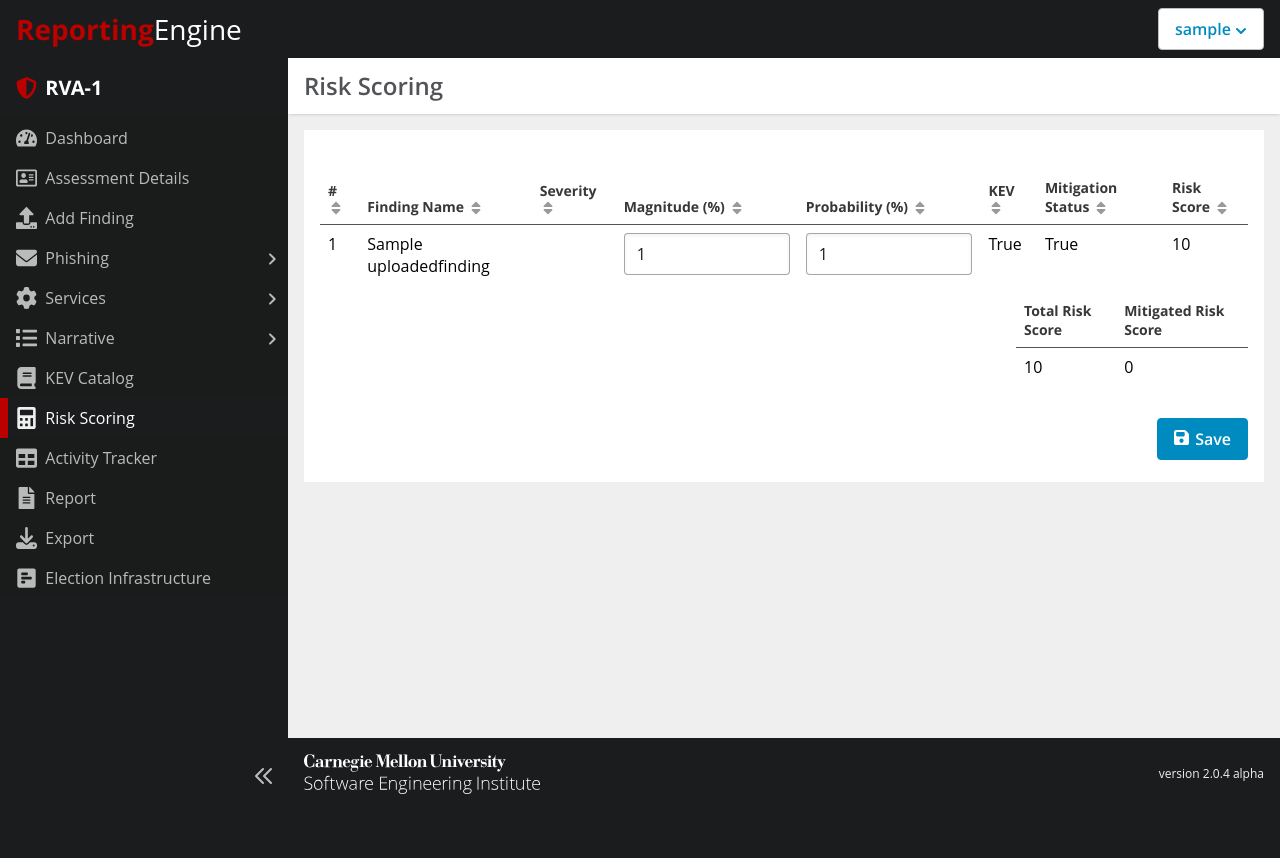
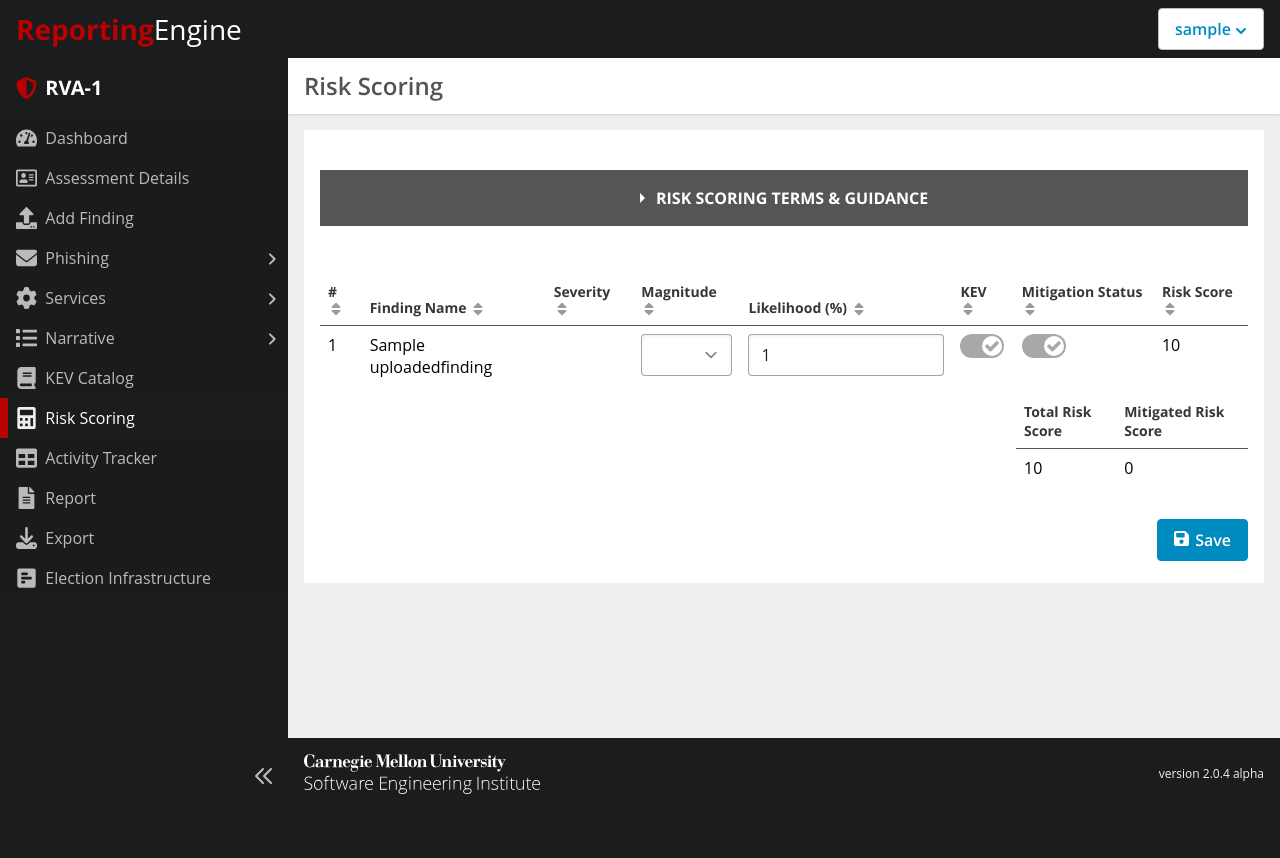
Before and after one commit to cisagov/assessment-reporting-engine, a Django app: page /ptportal/risk_score/ in a window 1280 px wide. Run offline with Django 3.2, Linux system fonts and the light colour scheme; a user stored in the database is signed in; tables that the repository leaves empty hold one stand-in row (values such as "Sample post"); parts of the project's set-up code (start-up, migrations or seed data) failed here and were passed over; some libraries are stand-ins or nearby versions; some web fonts are replaced.

Commit message:
Updates to risk scoring terminology and placeholders

```diff
--- a/ptportal/forms/findings.py
+++ b/ptportal/forms/findings.py
@@ -54,7 +54,7 @@ class UploadedFindingForm(BaseModelForm):
             'timetable',
             'KEV',
             'magnitude',
-            'probability',
+            'likelihood',
             'risk_score',
             'slug',
             'created_at',
@@ -99,6 +99,10 @@ class EditUploadedFindingForm(BaseModelForm):
 
     class Meta:
         model = UploadedFinding
+        exclude = (
+            'magnitude',
+            'likelihood',
+        )
         fields = '__all__'
         widgets = {
             'severity': forms.RadioSelect(
--- a/ptportal/management/commands/dbLoader.py
+++ b/ptportal/management/commands/dbLoader.py
@@ -257,6 +257,7 @@ class Command(BaseCommand):
                     resources=row.Resources.strip(),
                     references=row.References.strip(),
                     severity=row.Severity.strip(),
+                    default_likelihood=int(row.Likelihood),
                     NIST_800_53=row.NIST_Controls,
                     NIST_CSF=row.NIST_CSF,
                     CIS_CSC=row.CIS_Recommendations,
@@ -366,6 +367,7 @@ class Command(BaseCommand):
                     ),
                     gen_finding=row.General_Finding_Name.strip(),
                     severity=row.Severity,
+                    default_likelihood=int(row.Likelihood),
                     finding_type='specific',
                 )
             except Exception as e:
--- a/ptportal/templates/ptportal/risk_score.html
+++ b/ptportal/templates/ptportal/risk_score.html
@@ -15,22 +15,118 @@ DM22-1011
 {% extends 'ptportal/base.html' %}
 {% block active %}#riskScore{% endblock %}
 
+{% block style %}
+<style>
+	input[type='checkbox'] {
+		display: none;
+	}
+
+.lbl-toggle {
+	display: block;
+	font-weight: bold;
+	font-size: 1rem;
+	text-transform: uppercase;
+	text-align: center;
+	padding: 1rem;
+	color: #FFF;
+	background: #555;
+	cursor: pointer;
+	transition: all 0.25s ease-out;
+}
+
+.lbl-toggle:hover {
+	color: #DDD;
+}
+
+.lbl-toggle::before {
+	content: ' ';
+	display: inline-block;
+	border-top: 5px solid transparent;
+	border-bottom: 5px solid transparent;
+	border-left: 5px solid currentColor;
+	vertical-align: middle;
+	margin-right: .7rem;
+	transform: translateY(-2px);
+	transition: transform .2s ease-out;
+}
+
+.collapse-content .content {
+	background: #FFF;
+	color: #333;
+	border-bottom: 1px solid #555;
+	padding: .5rem 1rem;
+}
+
+.collapse-content {
+	max-height: 0px;
+	overflow: hidden;
+	transition: max-height .25s ease-in-out;
+}
+
+.toggle:checked + .lbl-toggle + .collapse-content {
+	max-height: 100vh;
+}
+
+.toggle:checked + .lbl-toggle::before {
+	transform: rotate(90deg) translateX(-3px);
+}
+
+.toggle:checked + .lbl-toggle {
+	border-bottom-right-radius: 0;
+	border-bottom-left-radius: 0;
+}
+
+</style>
+{% endblock %}
 
 {% block content %}
 {% csrf_token %}
 <sds-section>
+	<div class="collapse-section">
+		<input id="collapse" class="toggle" type="checkbox">
+		<label for="collapse" class="lbl-toggle">Risk Scoring Terms & Guidance</label>
+		<div class="collapse-content">
+			<div class="content">
+				<br>
+				<p><b>Severity: </b>The severity of a finding correlates to how easily a finding can be leveraged and how high the impact would be, if the finding were abused. This element can be set while creating/editing a finding and this page will be updated to reflect the severity.</p>
+				<br>
+				<p><b>Magnitude: </b>The magnitude of a finding is the number of occurrences of the finding within the target environment. Often, this refers to the number of affected systems. In cases where a group of domain objects is affected (e.g., 'Domain Users'), the magnitude should reflect the total number of affected objects (e.g., number of users in the 'Domain Users' group).</p>
+				<br>
+				<p><b>Likelihood: </b>The likelihood (1-100%) of a finding is based on how likely it is to be discovered and abused. A baseline value is provided as a placeholder for reference, but it is up to the assessment team to adjust the value, taking into consideration environmental factors. If a finding has one or more associated Known Exploited Vulnerabilities (KEVs), it will automatically be set to 100%. There should be no instances where the likelihood is 0%, as that implies it is not a finding.</p>
+				<br>
+				<p><b>KEV: </b>If a finding has one ore more KEVs mapped to it, it will be tagged as a KEV and the likelihood will automatically be set to 100%. This element can be set while creating/editing a finding by selecting relevant KEVs and this page will be updated to reflect the KEV status.</p>
+				<br>
+				<p><b>Mitigation Status: </b>If a finding was mitigated within the assessment timeframe, it will be deducted from the total risk score to calculate the mitigated risk score. This element can be set while creating/editing a finding and this page will be updated to reflect the mitigation status.</p>
+				<br>
+				<p><b>Risk Score: </b>The risk score of each finding is calculated based on the values associated with Severity, Magnitude, and Likelihood. This score can be used to track an organization's risk over time and compare risk across organizations and sectors.</p>
+				<br>
+			</div>
+		</div>
+	</div>
+
+	</p>
+	<br><br>
 	<sds-table class="table-prose mb-2" v-bind="scoreTableArgs">
 		<template #cell(id)="{item}"></template>
 		<template #cell(finding)="{item}"></template>
 		<template #cell(severity)="{item}"></template>
 		<template #cell(magnitude)="{item}">
-			<sds-input v-model="item.magnitude" placeholder="0-100" :maxlength="3"></sds-input>
+			<sds-select v-model="item.magnitude" :options="magnitude_options"/>
 		</template>
-		<template #cell(probability)="{item}">
-			<sds-input v-model="item.probability" placeholder="0-100" :maxlength="3"></sds-input>
+		<template #cell(likelihood)="{item}">
+			<div v-if="item.kev">
+				<sds-input v-model="item.likelihood" v-bind:placeholder="item.default_likelihood" :maxlength="3" v-on:keydown.prevent></sds-input>
+			</div>
+			<div v-else>
+				<sds-input v-model="item.likelihood" v-bind:placeholder="item.default_likelihood" :maxlength="3"></sds-input>
+			</div>
 		</template>
-		<template #cell(kev)="{item}"></template>
-		<template #cell(mitigation)="{item}"></template>
+		<template #cell(kev)="{item}">
+			<sds-toggle-switch v-model="item.kev" :disabled="Boolean(1)"/>
+		</template>
+		<template #cell(mitigation)="{item}">
+			<sds-toggle-switch v-model="item.mitigation" :disabled="Boolean(1)"/>
+		</template>
 		<template #cell(score)="{item}"></template>
 	</sds-table>
 
@@ -71,12 +167,12 @@ DM22-1011
 					},
 					{
 						key: "magnitude",
-						label: "Magnitude (%)",
+						label: "Magnitude",
 						sortable: true
 					},
 					{
-						key: "probability",
-						label: "Probability (%)",
+						key: "likelihood",
+						label: "Likelihood (%)",
 						sortable: true
 					},
 					{
@@ -97,7 +193,6 @@ DM22-1011
 				],
 				items: []
 			},
-
 			totalTableArgs: {
 				fields: [
 					{
@@ -113,7 +208,13 @@ DM22-1011
 					}
 				],
 				items: []
-			}
+			},
+			magnitude_options: [
+				{ id: 1, value: '1-10', text: '1-10'},
+				{ id: 2, value: '11-20', text: '11-20'},
+				{ id: 3, value: '21-30', text: '21-30'},
+				{ id: 4, value: '31+', text: '31+'},
+			],
 		}
 
 		total_risk = 0
@@ -122,9 +223,15 @@ DM22-1011
 		{% for finding in findings %}
 
 			{% if finding.KEV.count > 0 %}
-				iskev = "True"
+				iskev = true
 			{% else %}
-				iskev = "False"
+				iskev = false
+			{% endif %}
+
+			{% if finding.mitigation == True %}
+				mitigated = true
+			{% else %}
+				mitigated = false
 			{% endif %}
 
 			total_risk += parseInt("{{finding.risk_score}}")
@@ -132,7 +239,13 @@ DM22-1011
 				mitigated_risk += parseInt("{{finding.risk_score}}")
 			{% endif %}
 
-			data.scoreTableArgs.items.push({uploaded_finding_id: "{{finding.uploaded_finding_id}}", uploaded_finding_name: "{{finding.uploaded_finding_name}}", severity: "{{finding.severity}}", magnitude: "{{finding.magnitude}}", probability: "{{finding.probability}}", kev: iskev, mitigation: "{{finding.mitigation}}", risk_score: "{{finding.risk_score}}"})
+			{% if finding.likelihood == None %}
+				likelihood = ""
+			{% else %}
+				likelihood = parseInt("{{finding.likelihood}}")
+			{% endif %}
+
+			data.scoreTableArgs.items.push({uploaded_finding_id: "{{finding.uploaded_finding_id}}", uploaded_finding_name: "{{finding.uploaded_finding_name}}", severity: "{{finding.severity}}", magnitude: "{{finding.magnitude|escapejs}}", likelihood: likelihood, default_likelihood: "{{finding.finding.default_likelihood}}", kev: iskev, mitigation: mitigated, risk_score: "{{finding.risk_score}}"})
 		{% endfor %}
 
 		data.totalTableArgs.items.push({total: total_risk, mitigated: mitigated_risk})
@@ -149,23 +262,16 @@ DM22-1011
 			submitRiskScore: function() {
 
 				this.scoreTableArgs.items.forEach(element => {
-					if (!(parseInt(element.magnitude) >= 0 && (parseInt(element.magnitude) <= 100))) {
-						this.notify_magnitude = true
-					}
-
-					if (!(parseInt(element.probability) >= 0 && (parseInt(element.probability) <= 100))) {
-						this.notify_probability = true
+					if (!(element.likelihood) == "") {
+						if (!(parseInt(element.likelihood) >= 1 && (parseInt(element.likelihood) <= 100))) {
+							this.notify_likelihood = true
+						}
 					}
 				})
 
-				if (this.notify_magnitude) {
-					this.displayNotification({title: "Error Saving Data", text: "Magnitude must be a valid integer between 0 and 100. Please correct invalid magnitudes before saving.", variant: "warning", autoHideDelay:10000})
-					this.notify_magnitude = false
-				}
-
-				else if (this.notify_probability) {
-					this.displayNotification({title: "Error Saving Data", text: "Probability must be a valid integer between 0 and 100. Please correct invalid probabilities before saving.", variant: "warning", autoHideDelay:10000})
-					this.notify_probability = false
+				if (this.notify_likelihood) {
+					this.displayNotification({title: "Error Saving Data", text: "Likelihood must be a valid integer between 1 and 100. Please correct invalid likelihood values before saving.", variant: "warning", autoHideDelay:10000})
+					this.notify_likelihood = false
 				}
 
 				else {
--- a/ptportal/views/risk_score.py
+++ b/ptportal/views/risk_score.py
@@ -38,7 +38,7 @@ class RiskScoring(generic.base.TemplateView):
                 == finding['uploaded_finding_name']
                 == finding['severity']
                 == finding['magnitude']
-                == finding['probability']
+                == finding['likelihood']
                 == finding['kev']
                 == finding['mitigation']
                 == finding['risk_score']
@@ -46,26 +46,39 @@ class RiskScoring(generic.base.TemplateView):
             ):
                 continue
 
-            if (int(finding['magnitude']) < 0 or int(finding['magnitude']) > 100):
-                return HttpResponse(status=400, reason="Magnitude must be integer between 0 and 100.")
+            if finding['kev'] == 'True':
+                likelihood = 100
+            elif finding['likelihood'] == '':
+                likelihood = None
+            elif (int(finding['likelihood']) < 0 or int(finding['likelihood']) > 100):
+                return HttpResponse(status=400, reason="Likelihood must be integer between 1 and 100.")
+            else:
+                likelihood = int(finding['likelihood'])
 
-            if (int(finding['probability']) < 0 or int(finding['probability']) > 100):
-                return HttpResponse(status=400, reason="Probability must be integer between 0 and 100.")
+            '''
+            ******************************************************************************
+             The mappings and risk score formula below should be adjusted based on the
+             methodology of the assessing entity. All values are placeholders and do not
+             reflect an actual risk scoring methodology.
+            ******************************************************************************
+            '''
+            sev_map = {'Critical': 10, 'High': 9, 'Medium': 8, 'Low': 7, 'Informational': 6}
+            mag_map = {'': 0, '1-10': 10, '11-20': 20, '21-30': 30, '31+': 40}
+            sev = finding['severity']
+            mag = finding['magnitude']
 
-            # placeholder - to be replaced with risk score weights and formula
-            sev_map = {'Critical': 10, 'High': 8, 'Medium': 5, 'Low': 3, 'Informational': 1}
-            kev_map = {'True': 10, 'False': 1}
-            sev = finding['severity']
-            kev = finding['kev']
-            mag = int(finding['magnitude'])
-            prob = int(finding['probability'])
-            score = sev_map[sev] + kev_map[kev] + mag + prob
+            if likelihood == None:
+                lkd = 0
+            else:
+                lkd = likelihood
+
+            score = sev_map[sev] + mag_map[mag] + lkd
 
             try:
                 UploadedFinding.objects.filter(
                     uploaded_finding_name=finding['uploaded_finding_name']).update(
                         magnitude=finding['magnitude'],
-                        probability=finding['probability'],
+                        likelihood=likelihood,
                         risk_score=score
                     )
             except (KeyError, ValidationError) as e:
```
Also changed, not shown: ptportal/models/findings.py (+20 -6 lines), ptportal/views/findings/findings.py (+62 -13 lines), 1 other file.
